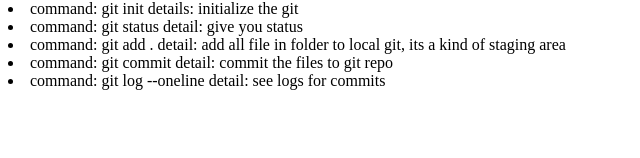
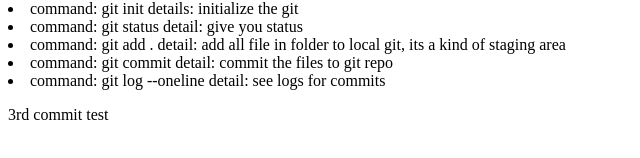
Before and after one commit to shailugit/gittesting, a plain HTML site: page index.html in a window 1280 px wide. Shown: the part 100-258 px from the top of the page, without its empty margins (0-640 px from the left). Drawn offline with Linux system fonts and the light colour scheme.

Commit message:
3rd commit

```diff
--- a/index.html
+++ b/index.html
@@ -22,6 +22,7 @@
     <li>command: git log --oneline
         detail: see logs for commits
     </li>
+    <p>3rd commit test</p>
     </body>
 
 
```
